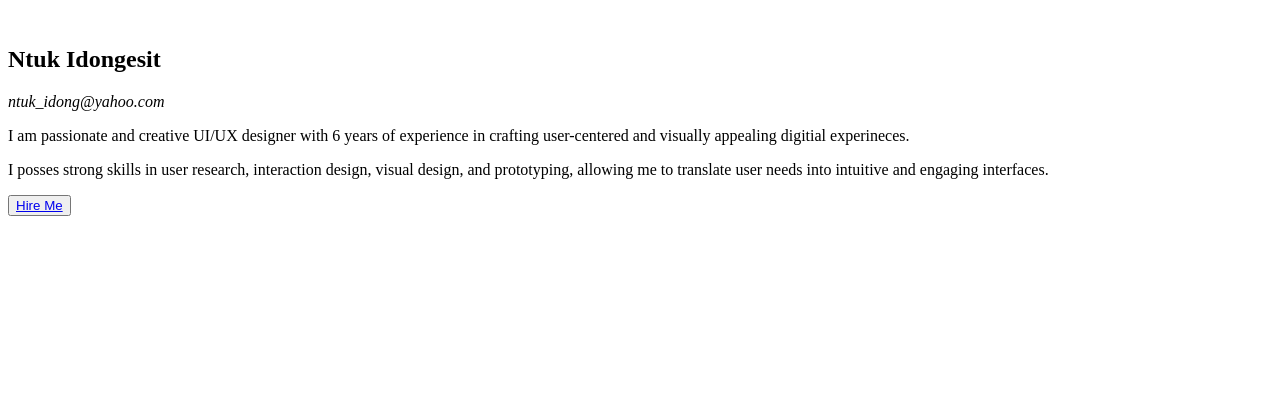
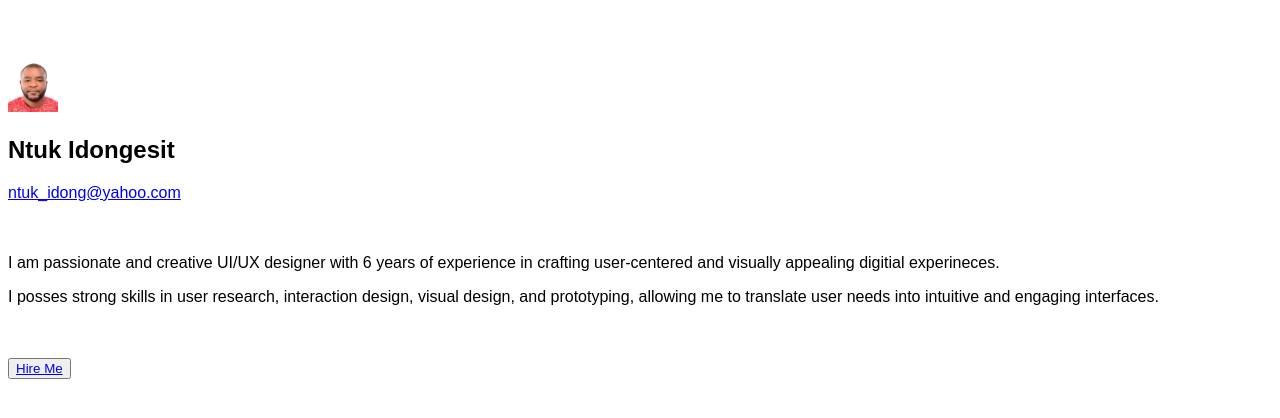
Before and after one commit to intuk/ASS-1, a plain HTML site: page index.html in a window 1280 px wide. Drawn offline with Linux system fonts and the light colour scheme.

Commit message:
2nd commit

```diff
--- a/index.html
+++ b/index.html
@@ -5,15 +5,32 @@
     <meta http-equiv="X-UA-Compatible" content="IE=edge" />
     <meta name="viewport" content="width=device-width, initial-scale=1.0" />
     <title>The Just Projects - Ntuk Idongesit</title>
+    <style>
+      * {
+        font-family: sans-serif;
+      }
+    </style>
   </head>
 
   <body>
     <main>
+      <br />
+      <br />
+      <br />
+
       <section>
-        <img src="" alt="" srcset="" />
+        <img
+          src="img/My Pic.jpg"
+          alt="My Profile Picture"
+          width="50"
+          height="50"
+        />
         <h1>Ntuk Idongesit</h1>
-        <p><em> ntuk_idong@yahoo.com</em></p>
+        <a href="mailto:ntuk_idong@yahoo.com">ntuk_idong@yahoo.com</a>
       </section>
+
+      <br />
+      <br />
 
       <section>
         <p>
@@ -27,6 +44,9 @@
         </p>
       </section>
 
+      <br />
+      <br />
+
       <section>
         <button type="submit">
           <a href="https://www.facebook.com/ntuk.Idongesitefanga">Hire Me</a>
```
Also changed, not shown: img/My Pic.jpg (added).
